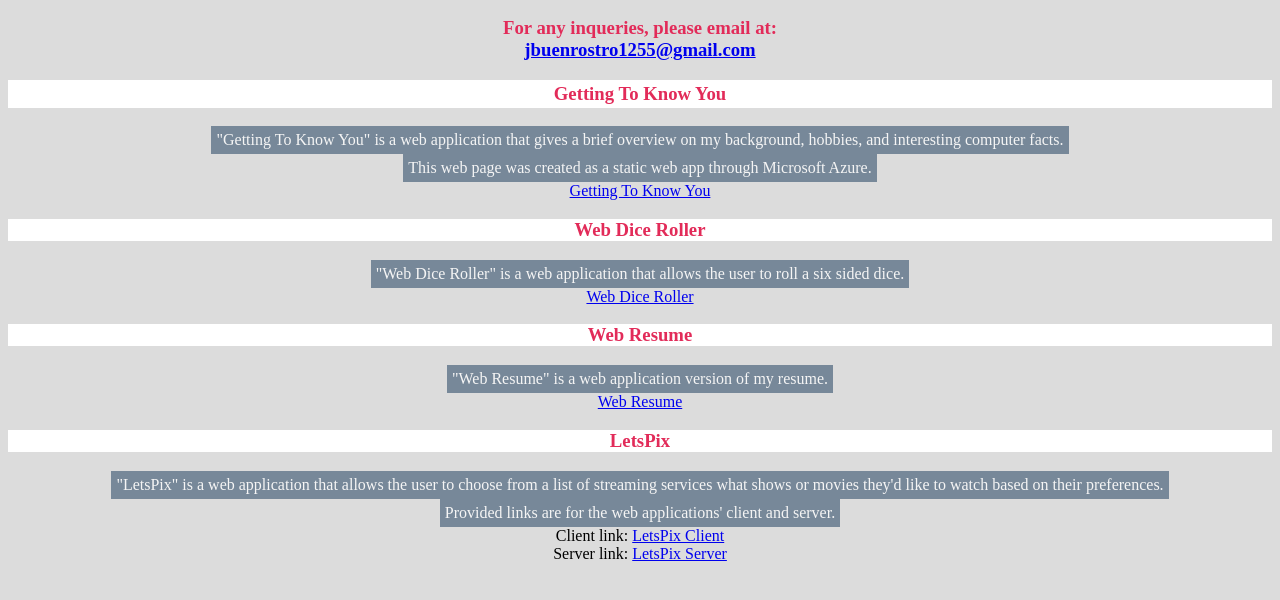
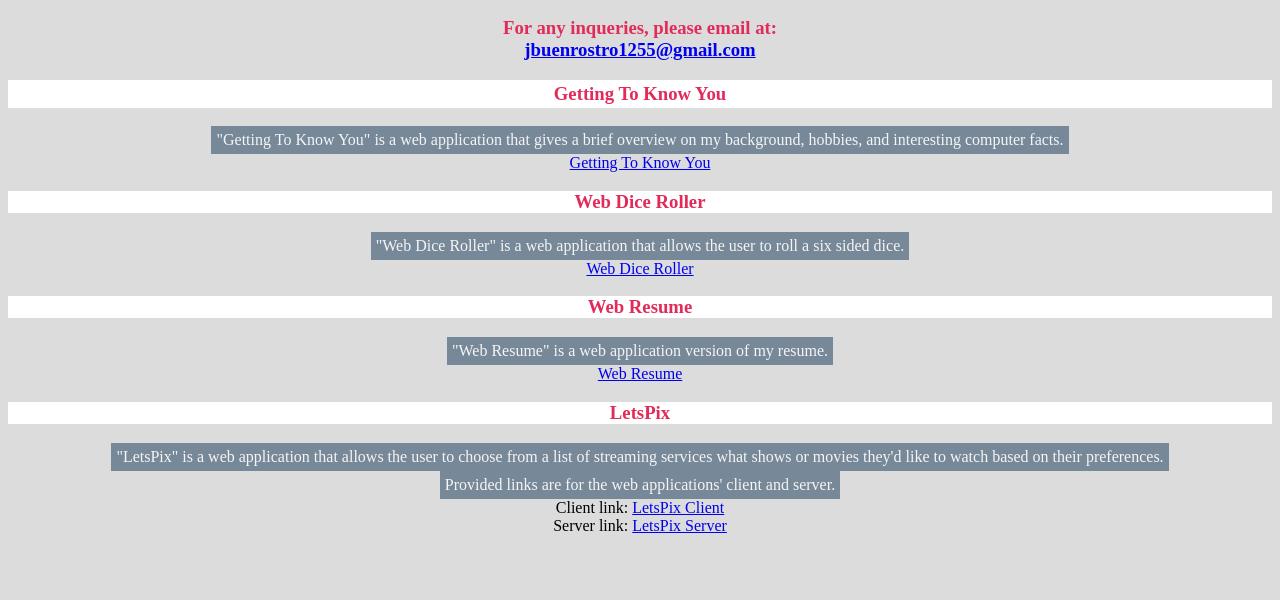
Before and after one commit to jbuenrostro1/AssignmentPortfolio-nodejs-jb, a website: page client/index.html in a window 1280 px wide. Shown: the part 110-710 px from the top of the page. Drawn offline with Linux system fonts and the light colour scheme.

Commit message:
update index.html

```diff
--- a/client/index.html
+++ b/client/index.html
@@ -15,7 +15,6 @@
 <body>
     <h3 style="background-color: white; padding: 3px;">Getting To Know You</span></h3>
         <li>"Getting To Know You" is a web application that gives a brief overview on my background, hobbies, and interesting computer facts. </li>
-        <li>This web page was created as a static web app through Microsoft Azure. </li>
         <p><a href="https://zealous-coast-0db835510.2.azurestaticapps.net/">Getting To Know You</a></p>
     </ul>
     <h3 style="background-color: white;">Web Dice Roller</span></h3>
```
